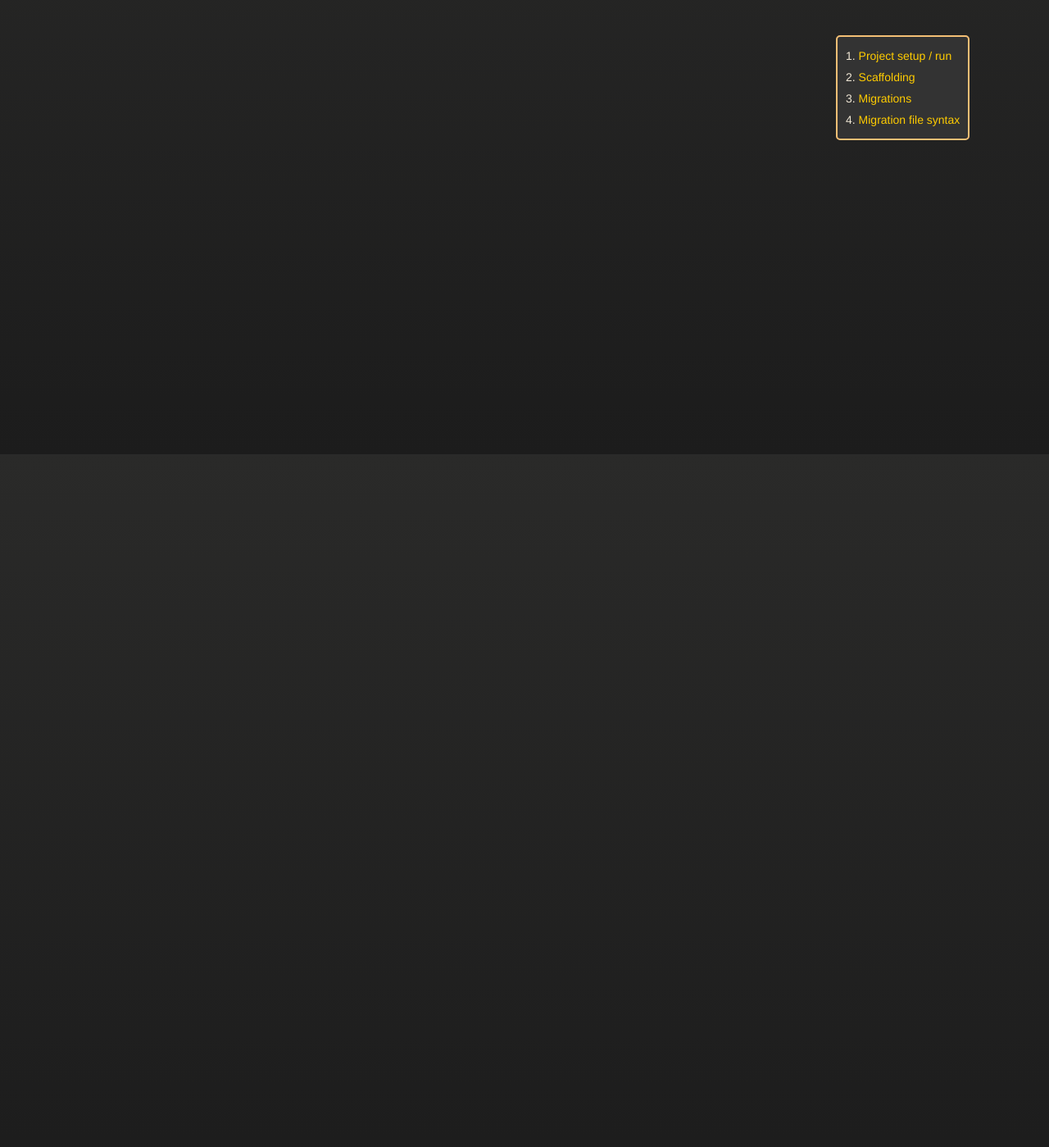
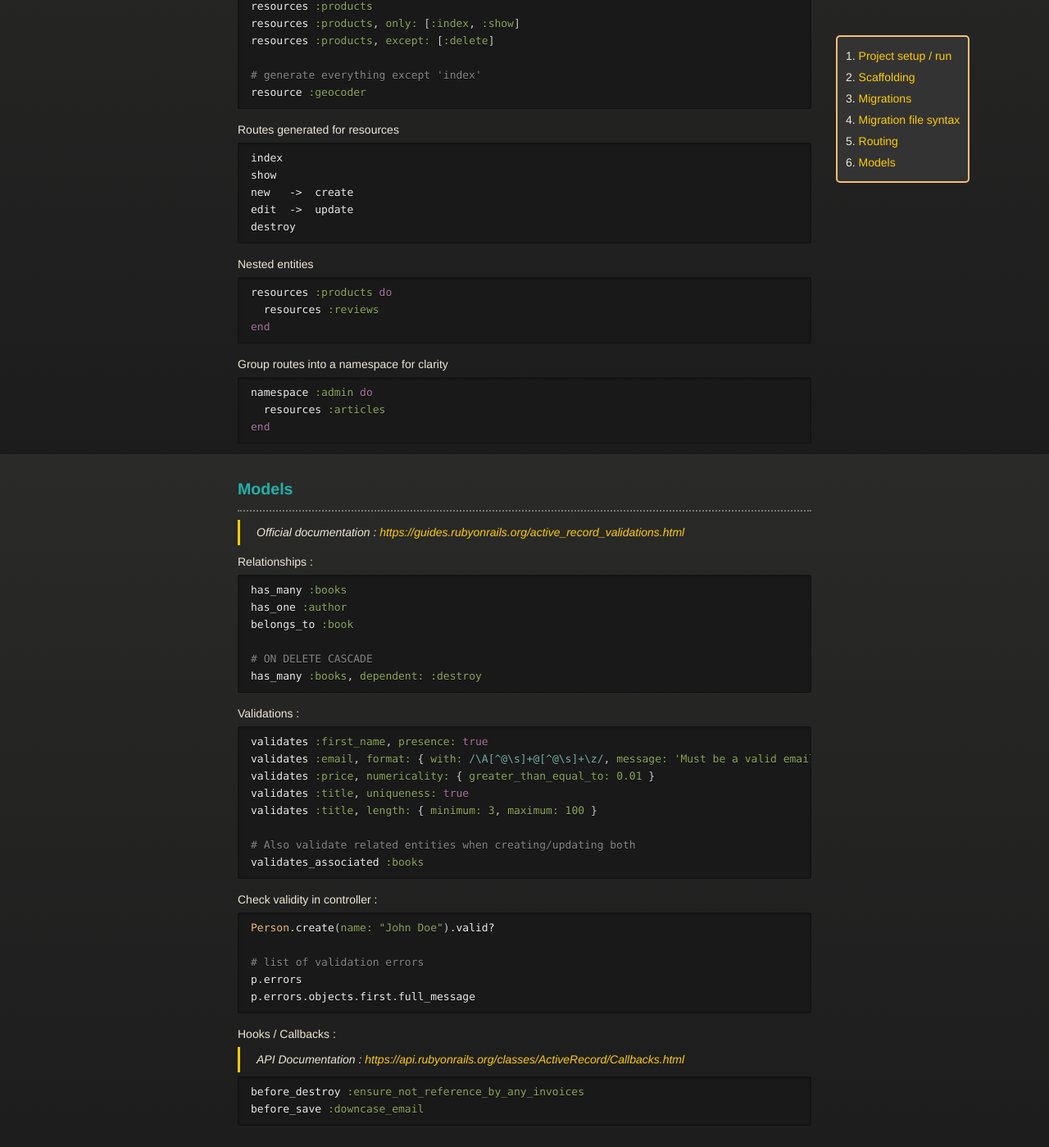
Before and after one commit to vincent-clipet/cheatsheets, a Jekyll site: the page built from ruby-on-rails.md, in a window 1280 px wide and 1400 px high, scrolled down 3046 px. Shown: the whole window at 82% size. Built offline with Jekyll 4.4.1, drawn with Linux system fonts in a browser that asks for light colours; some of the changed text lies outside the part shown.

Commit message:
feat(ruby): added Model & Routing

````diff
--- a/ruby-on-rails.md
+++ b/ruby-on-rails.md
@@ -87,7 +87,6 @@
 rails db:seed
 ```
 
-
 **Create a new migration :**
 ```ruby
 # Example formats
@@ -133,7 +132,6 @@
 add_foreign_key :articles, :authors
 ```
 
-
 **Create table :**
 ```ruby
 create_table :products do |t|
@@ -170,3 +168,107 @@
 ```ruby
 Product.connection.execute("UPDATE products SET price = 'free' WHERE 1=1")
 ```
+
+
+
+
+
+<br>
+
+### **Routing**
+
+<hr>
+
+> Official documentation : [https://guides.rubyonrails.org/routing.html](https://guides.rubyonrails.org/routing.html)
+
+Explicit route :
+```ruby
+get 'profile', to: 'users#show'
+get 'products/:id', to: 'products#show'
+get 'exit', to: 'sessions#destroy', as: :logout
+get '/stories', to: redirect('/articles')
+```
+
+Automatically generate routes for an Entity
+```ruby
+resources :products
+resources :products, only: [:index, :show]
+resources :products, except: [:delete]
+
+# generate everything except 'index'
+resource :geocoder
+```
+
+Routes generated for resources
+```
+index
+show
+new   ->  create
+edit  ->  update
+destroy
+```
+
+Nested entities
+```ruby
+resources :products do
+  resources :reviews
+end
+```
+
+Group routes into a namespace for clarity
+```ruby
+namespace :admin do
+  resources :articles
+end
+```
+
+
+
+
+
+<br>
+
+### **Models**
+
+<hr>
+
+> Official documentation : [https://guides.rubyonrails.org/active_record_validations.html](hhttps://guides.rubyonrails.org/active_record_validations.html)
+
+Relationships :
+```ruby
+has_many :books
+has_one :author
+belongs_to :book
+
+# ON DELETE CASCADE
+has_many :books, dependent: :destroy
+```
+
+Validations :
+```ruby
+validates :first_name, presence: true
+validates :email, format: { with: /\A[^@\s]+@[^@\s]+\z/, message: 'Must be a valid email address'}
+validates :price, numericality: { greater_than_equal_to: 0.01 }
+validates :title, uniqueness: true
+validates :title, length: { minimum: 3, maximum: 100 }
+
+# Also validate related entities when creating/updating both
+validates_associated :books
+```
+
+Check validity in controller :
+```ruby
+Person.create(name: "John Doe").valid?
+
+# list of validation errors
+p.errors
+p.errors.objects.first.full_message
+```
+
+Hooks / Callbacks :
+> API Documentation : [https://api.rubyonrails.org/classes/ActiveRecord/Callbacks.html](https://api.rubyonrails.org/classes/ActiveRecord/Callbacks.html)
+
+```ruby
+before_destroy :ensure_not_reference_by_any_invoices
+before_save :downcase_email
+```
````
